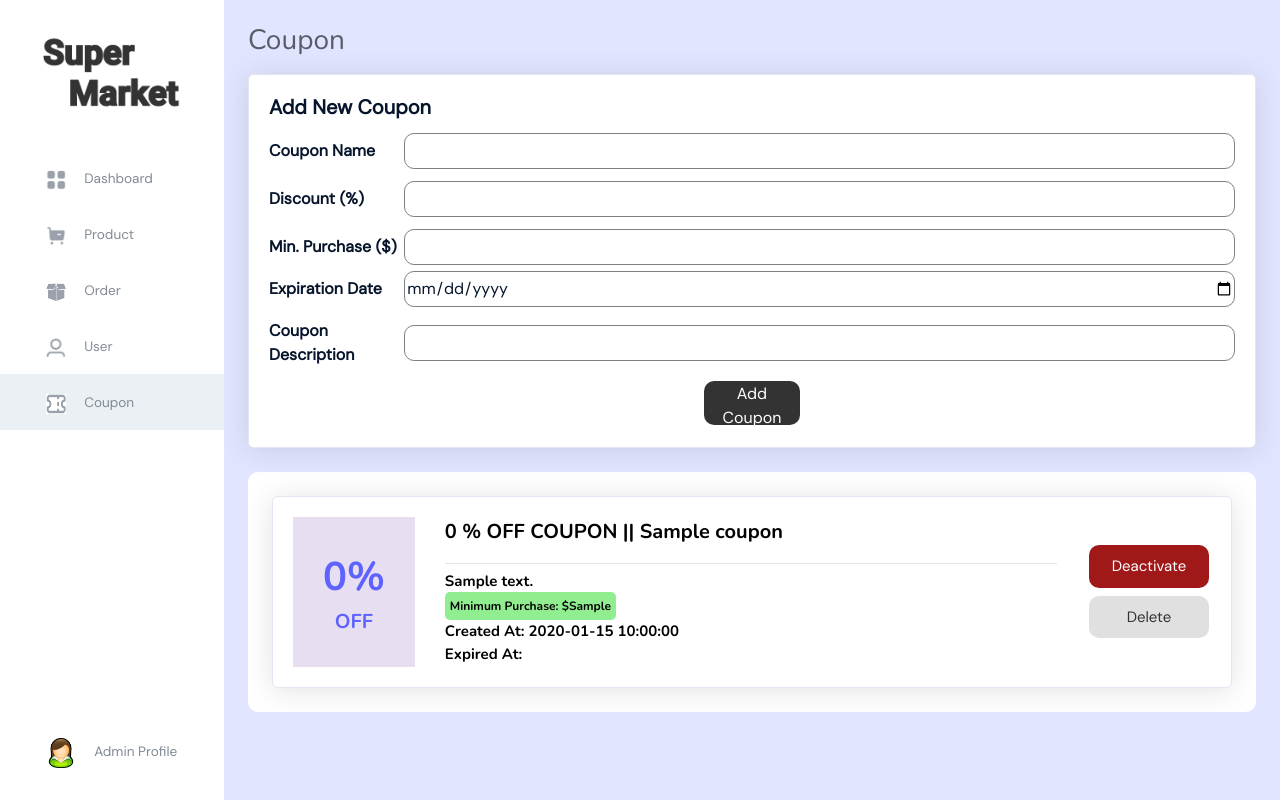
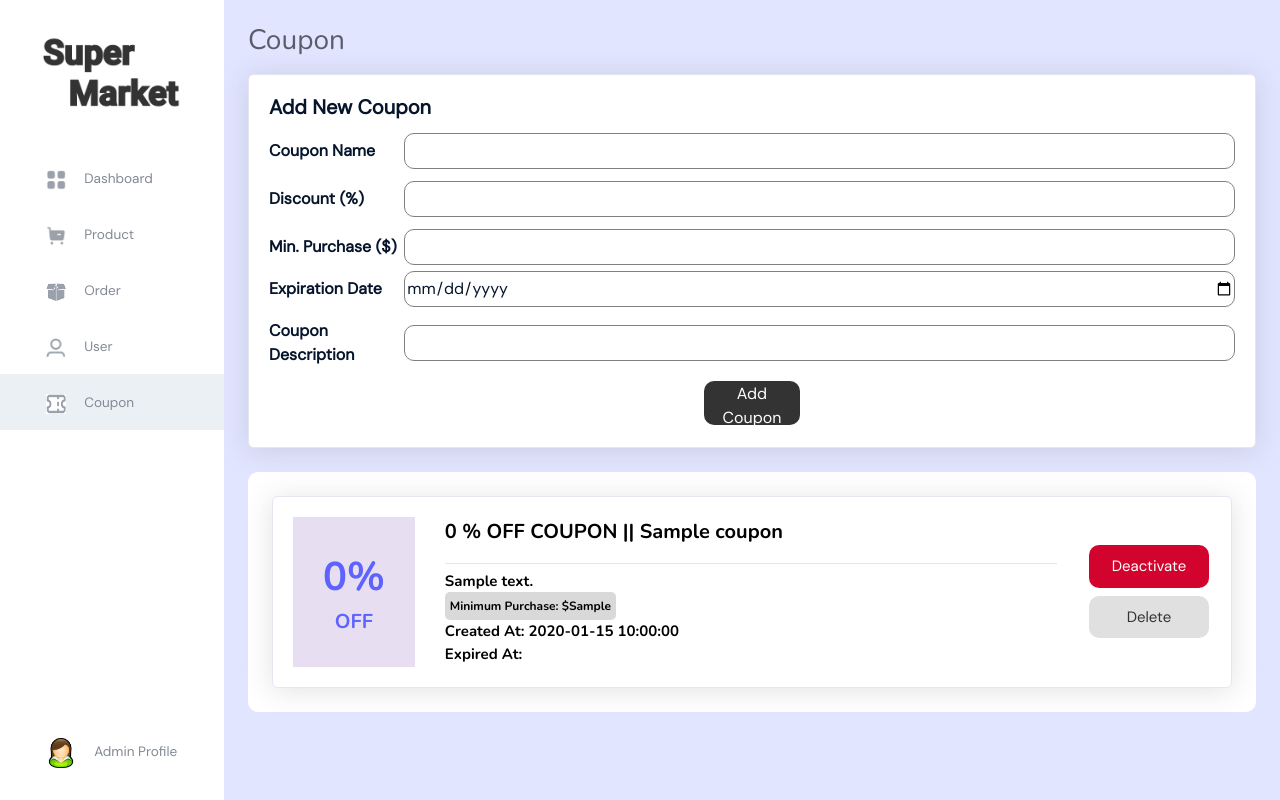
Before and after one commit to JeongyeongP/CAN302-Admin-Page, a PHP site: page /coupon.php in a window 1280 px wide. Run offline with PHP 8.4, Linux system fonts and the light colour scheme; tables that the repository leaves empty or names only in its code hold one stand-in row (values such as "Sample post").

Commit message:
Coupon Button Fix

```diff
--- a/coupon.php
+++ b/coupon.php
@@ -342,7 +342,7 @@
                                             display: inline-block;
                                             border:none;
                                             border-radius: 5px;
-                                            background-color:#90EE90;
+                                            background-color:#d9d9d9;
 
                                         }
 
@@ -404,7 +404,7 @@
                                                                 // red-deactivate
                                                                 // green- activate
                                                                 echo
-                                                                    "<a href=deactivate_coupon.php?coupon_id=" . $row_coupons['coupon_id'] . " class='btn red' style='width: 120px;  border: 0px; font-family: DM Sans; color: white; font-weight: normal'>Deactivate</a>";
+                                                                    "<a href=deactivate_coupon.php?coupon_id=" . $row_coupons['coupon_id'] . " class='btn red' style='width: 120px;  background-color: #D2042D; border: 0px; font-family: DM Sans; color: white; font-weight: normal'>Deactivate</a>";
                                                             else
                                                                 echo
                                                                     "<a href=active_coupon.php?coupon_id=" . $row_coupons['coupon_id'] . " class='btn green'>Activate</a>";
```
